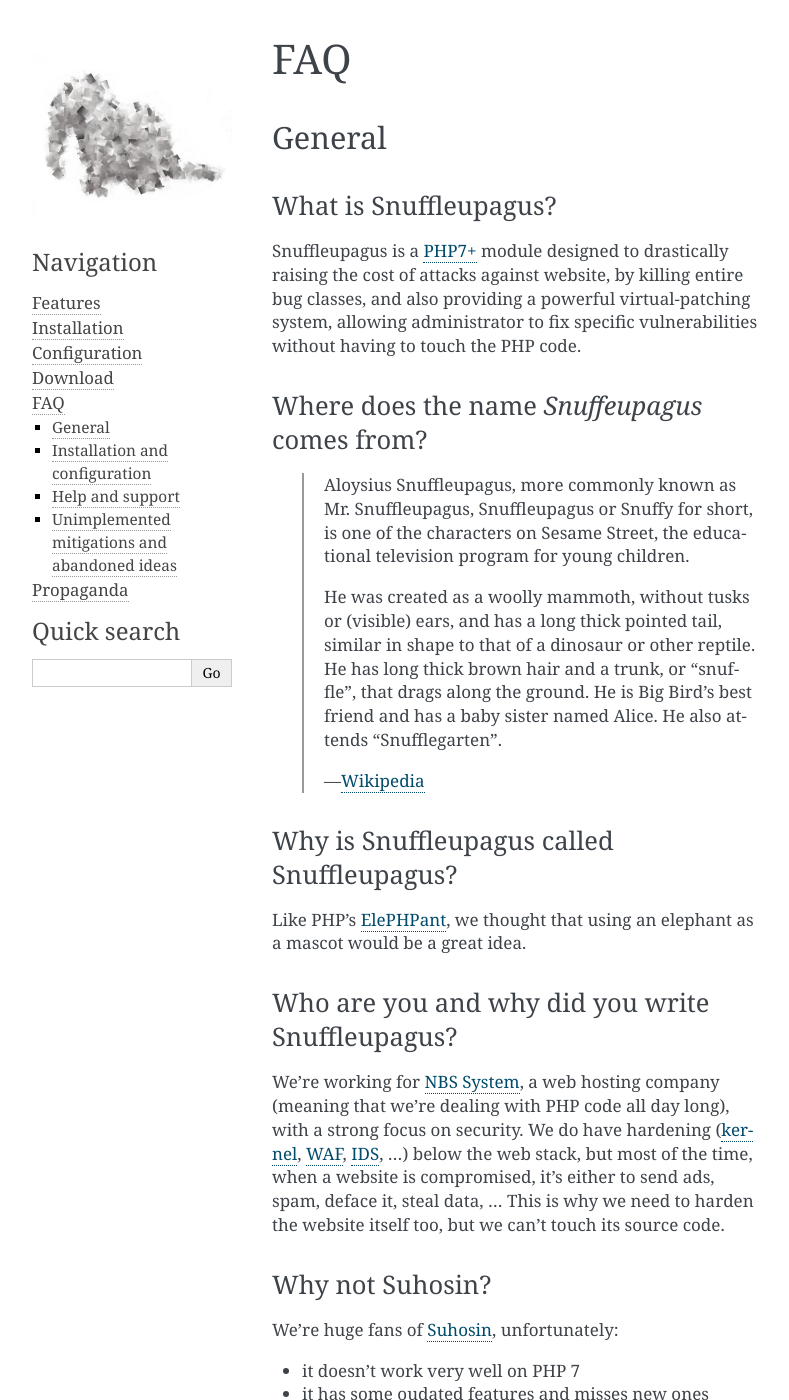
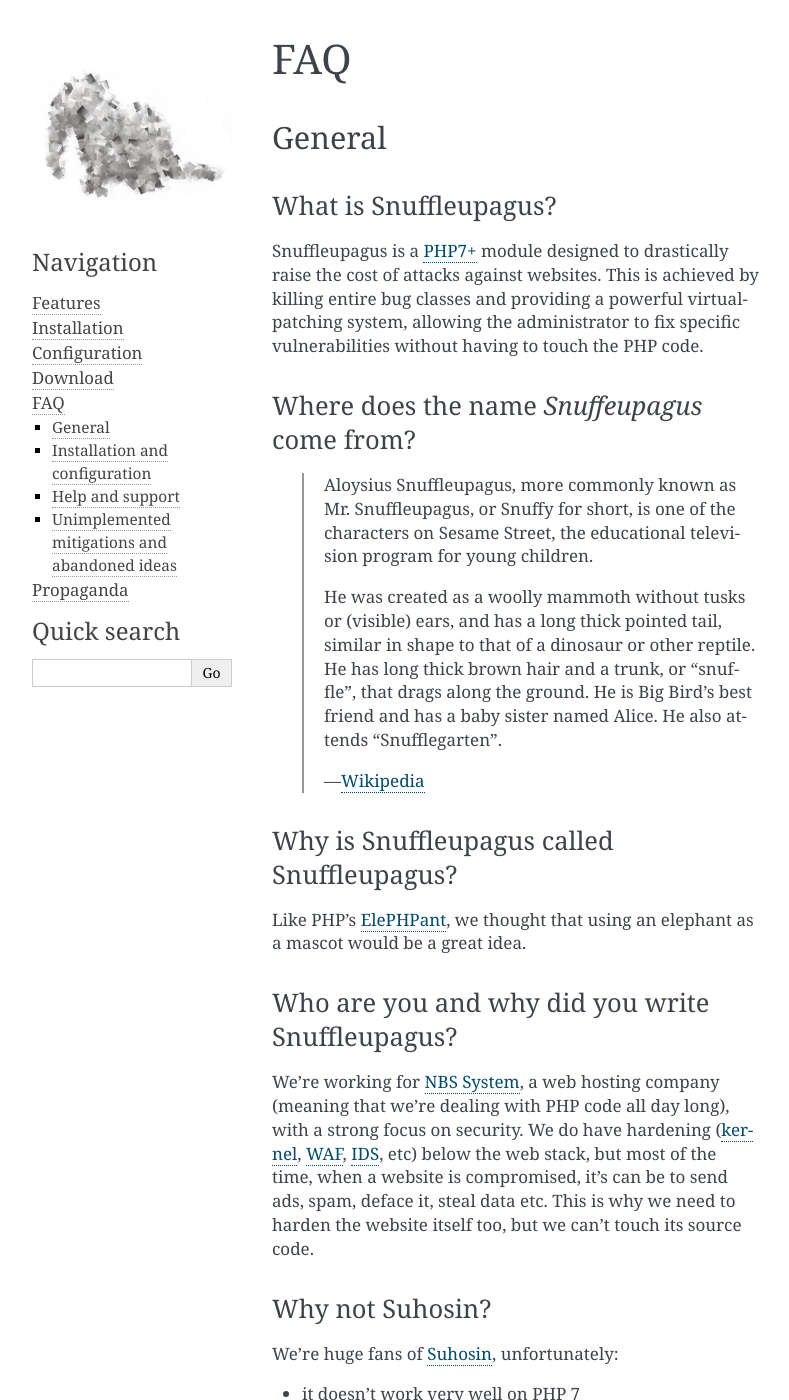
Before and after one commit to jvoisin/snuffleupagus, a Sphinx documentation site: the page built from doc/source/faq.rst, in a window 1280 px wide and 1400 px high. Shown: the whole window, without its empty margins (234-1023 px from the left). Built offline with Sphinx 7.4.7, drawn with Linux system fonts in a browser that asks for light colours; some of the changed text lies outside the part shown.

Commit message:
Update faq.rst

```diff
--- a/doc/source/faq.rst
+++ b/doc/source/faq.rst
@@ -8,19 +8,19 @@ What is Snuffleupagus?
 """"""""""""""""""""""
 
 Snuffleupagus is a `PHP7+ <http://php.net/manual/en/migration70.php>`_
-module designed to drastically raising the cost of attacks against website,
-by killing entire bug classes, and also providing a powerful virtual-patching system,
-allowing administrator to fix specific vulnerabilities without having to touch the PHP code.
+module designed to drastically raise the cost of attacks against websites. This is achieved
+by killing entire bug classes and providing a powerful virtual-patching system,
+allowing the administrator to fix specific vulnerabilities without having to touch the PHP code.
 
 
-Where does the name *Snuffeupagus* comes from?
+Where does the name *Snuffeupagus* come from?
 """"""""""""""""""""""""""""""""""""""""""""""
 
-  Aloysius Snuffleupagus, more commonly known as Mr. Snuffleupagus, Snuffleupagus
+  Aloysius Snuffleupagus, more commonly known as Mr. Snuffleupagus,
   or Snuffy for short, is one of the characters on Sesame Street,
   the educational television program for young children.
 
-  He was created as a woolly mammoth, without tusks or (visible) ears,
+  He was created as a woolly mammoth without tusks or (visible) ears,
   and has a long thick pointed tail, similar in shape to that of a dinosaur
   or other reptile. He has long thick brown hair and a trunk, or "snuffle",
   that drags along the ground. He is Big Bird's best friend and
@@ -43,9 +43,9 @@ We're working for `NBS System <https://nbs-system.com/en/>`__,
 a web hosting company (meaning that we're dealing with PHP code all day long),
 with a strong focus on security. We do have hardening
 (`kernel <https://grsecurity.net/>`_, `WAF <https://naxsi.org>`_,
-`IDS <https://en.wikipedia.org/wiki/Intrusion_detection_system>`_, …)
+`IDS <https://en.wikipedia.org/wiki/Intrusion_detection_system>`_, etc)
 below the web stack, but most of the time, when a website is compromised,
-it's either to send ads, spam, deface it, steal data, …
+it's can be to send ads, spam, deface it, steal data etc.
 This is why we need to harden the website itself too, but we can't touch its
 source code.
 
@@ -62,7 +62,7 @@ We're huge fans of `Suhosin <https://suhosin.org>`_, unfortunately:
 We're using the `disable_function <https://secure.php.net/manual/en/ini.core.php#ini.disable-functions>`_
 directive, but unfortunately, it doesn't provide enough usable granularity (guess how many CMS are using
 the `system <https://secure.php.net/manual/en/function.system.php#refsect1-function.system-notes>`_
-function to perform various mandatory maintenance tasks…).
+function to perform various mandatory maintenance tasks).
 
 This is why we decided to write our own hardening module, in the spirit of Suhosin,
 via virtual-patching support, and other cool new features.
@@ -70,7 +70,7 @@ via virtual-patching support, and other cool new features.
 What license is Snuffleupagus under and why?
 """"""""""""""""""""""""""""""""""""""""""""
 
-Snuffleupagus is licensed under the `LGPL <https://www.gnu.org/copyleft/lesser.html>`_,
+Snuffleupagus is licensed under the `LGPL <https://www.gnu.org/copyleft/lesser.html>`_
 and is developed by the fine people from `NBS System <https://nbs-system.com/>`__.
 
 We chose the LGPL because we don't care that much how you're using Snuffleupagus,
```
Also changed, not shown: other parts of doc/source/faq.rst (+7 -7 lines).
